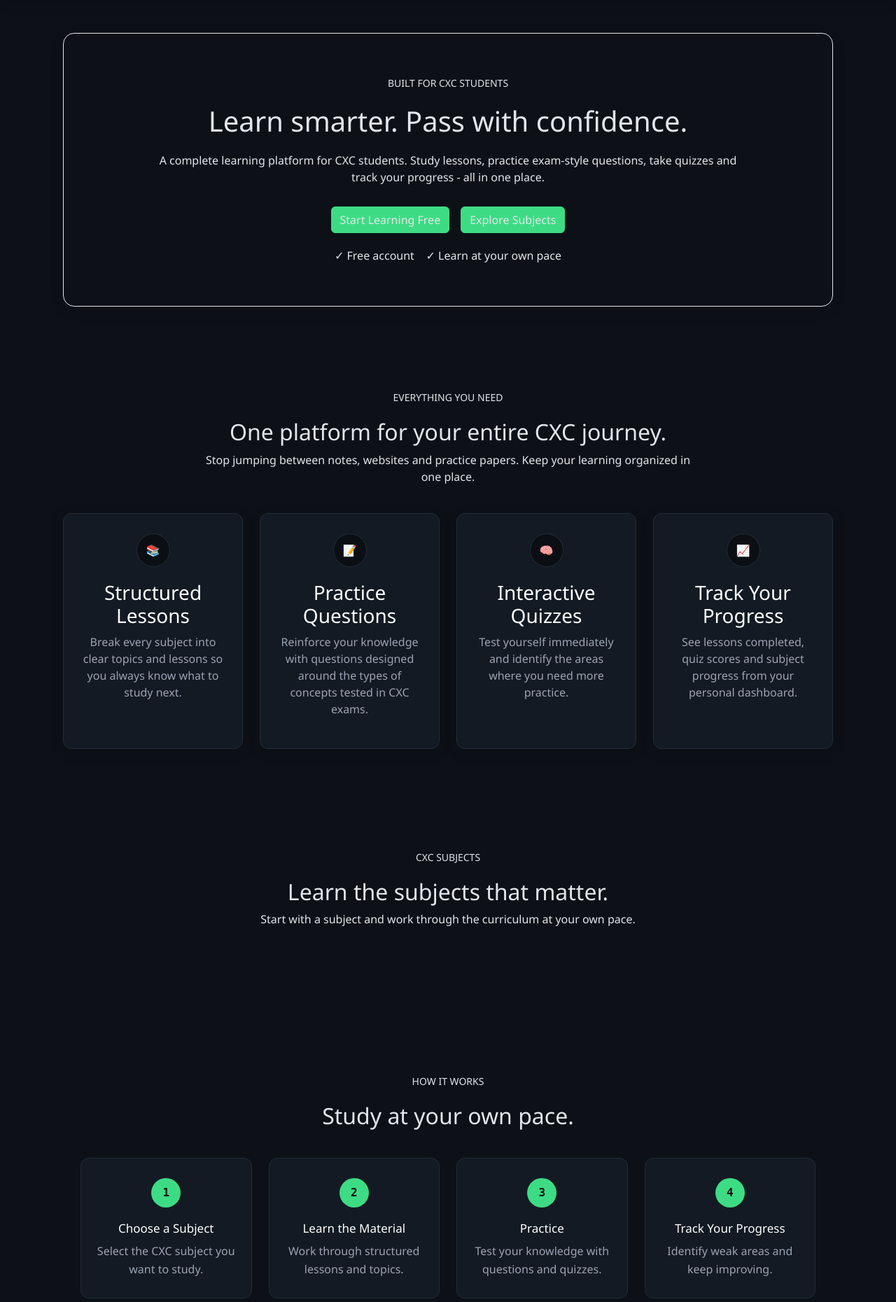
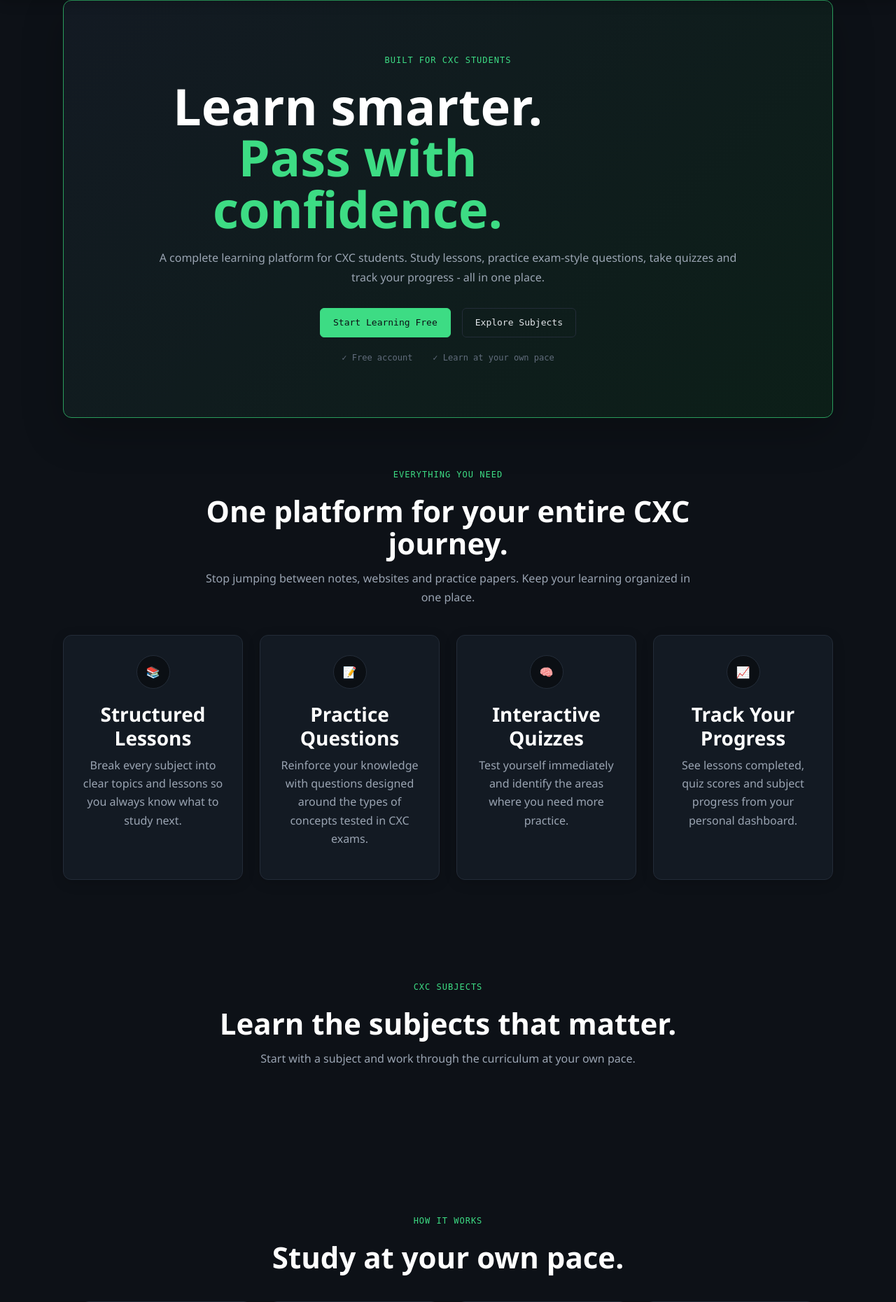
Before and after one commit to philquake/cxc_platform, a Django app: page / in a window 1280 px wide. Shown: the part 64-1924 px from the top of the page at 70% size. Run offline with Django 5.2, Linux system fonts and the light colour scheme; data that the repository does not hold is empty; parts of the project's set-up code (start-up, migrations or seed data) failed here and were passed over; some libraries are stand-ins or nearby versions.

Commit message:
feat: update CSS styles for authentication, home, quizzes, and subjects pages; enhance responsiveness and visual design

```diff
--- a/static/css/base.css
+++ b/static/css/base.css
@@ -40,9 +40,31 @@
 
 body {
   margin: 0;
+  min-width: 320px;
   background: var(--color-bg-body);
   font-family: var(--font-body);
   color: var(--color-text);
+}
+
+body::selection {
+  color: var(--color-bg-header);
+  background: var(--color-accent);
+}
+
+main {
+  min-height: calc(100vh - 64px);
+}
+
+h1,
+h2,
+h3,
+h4 {
+  font-weight: 600;
+  letter-spacing: 0;
+}
+
+p {
+  line-height: 1.65;
 }
 
 /* ---------- NAVBAR ---------- */
--- a/static/css/home.css
+++ b/static/css/home.css
@@ -5,7 +5,7 @@
 
 .hero {
     width: 100%;
-    min-height: 60.67vh;
+    min-height: 560px;
     display: flex;
     align-items: center;
     justify-content: center;
@@ -25,12 +25,39 @@
     max-width: none;
     text-align: center;
 
-    /* the "boxy" card look */
-    border: 1px solid ;
-    border-radius: 16px;
-    box-shadow: 0 4px 24px rgba(0, 0, 0, 0.06);
-    padding: 60px 40px;
+    border: 1px solid var(--color-accent-dim);
+    border-radius: var(--radius-md);
+    background: linear-gradient(135deg, rgba(19, 26, 35, 0.98), rgba(12, 32, 24, 0.92));
+    box-shadow: 0 20px 60px rgba(0, 0, 0, 0.24);
+    padding: 76px 40px;
     box-sizing: border-box;
+}
+
+.hero .eyebrow,
+.section-heading .eyebrow {
+    color: var(--color-accent);
+    font-family: var(--font-mono);
+    font-size: 12px;
+    letter-spacing: 1px;
+}
+
+.hero h1 {
+    max-width: 760px;
+    margin: 0 auto 20px;
+    color: var(--color-white);
+    font-size: clamp(38px, 7vw, 72px);
+    line-height: 1.02;
+}
+
+.hero h1 span {
+    display: block;
+    color: var(--color-accent);
+}
+
+.hero-text,
+.section-heading p {
+    color: var(--color-text-muted);
+    line-height: 1.7;
 }
 
 .eyebrow {
@@ -58,6 +85,9 @@
 
 .hero-note {
     text-align: center;
+    color: var(--color-text-faint);
+    font-family: var(--font-mono);
+    font-size: 12px;
 }
 
 .features,
@@ -77,6 +107,13 @@
     max-width: 720px;
     margin: 0 auto 40px;
     text-align: center;
+}
+
+.section-heading h2 {
+    margin: 12px 0 14px;
+    color: var(--color-white);
+    font-size: clamp(28px, 4vw, 42px);
+    line-height: 1.1;
 }
 
 .feature-grid {
@@ -248,7 +285,8 @@
     padding: 84px 32px;
     text-align: center;
     background: var(--color-panel);
-    border: 1px solid var(--color-white);
+    background: linear-gradient(135deg, var(--color-panel), #10261a);
+    border: 1px solid var(--color-accent-dim);
     border-radius: var(--radius-md);
     box-shadow: 0 8px 28px rgba(0, 0, 0, 0.2);
 }
@@ -297,11 +335,59 @@
 }
 
 .btn {
-  font: var(--font-body);
-  font-weight: 500;
-  background: var(--color-accent);
-  color: var(--color-text);
-  border-color: var(--color-accent);
-  border-image-slice: 1;
-  border-width: 1px;
+    display: inline-flex;
+    align-items: center;
+    justify-content: center;
+    min-height: 42px;
+    padding: 10px 18px;
+    border: 1px solid transparent;
+    border-radius: var(--radius-sm);
+    font-family: var(--font-mono);
+    font-size: 13px;
+    font-weight: 500;
+    text-decoration: none;
+    transition: background var(--transition-fast), border-color var(--transition-fast), color var(--transition-fast), transform var(--transition-fast);
 }
+
+.btn-primary {
+    color: var(--color-bg-header);
+    background: var(--color-accent);
+    border-color: var(--color-accent);
+}
+
+.btn-primary:hover {
+    color: var(--color-bg-header);
+    background: var(--color-accent-hover);
+    border-color: var(--color-accent-hover);
+    transform: translateY(-1px);
+}
+
+.btn-secondary {
+    color: var(--color-text);
+    background: transparent;
+    border-color: var(--color-panel-border);
+}
+
+.btn-secondary:hover {
+    color: var(--color-white);
+    background: var(--color-panel-hover);
+    border-color: var(--color-accent-dim);
+}
+
+@media (max-width: 560px) {
+        .hero {
+                min-height: 500px;
+        }
+
+        .hero-content {
+                padding: 52px 22px;
+        }
+
+        .hero-actions {
+                flex-direction: column;
+        }
+
+        .hero-actions .btn {
+                width: 100%;
+        }
+}
```
Also changed, not shown: other parts of static/css/base.css (+79 -0 lines), static/css/auth.css (+39 -32 lines), static/css/quizzes.css (+18 -0 lines), static/css/subjects.css (+64 -0 lines).
